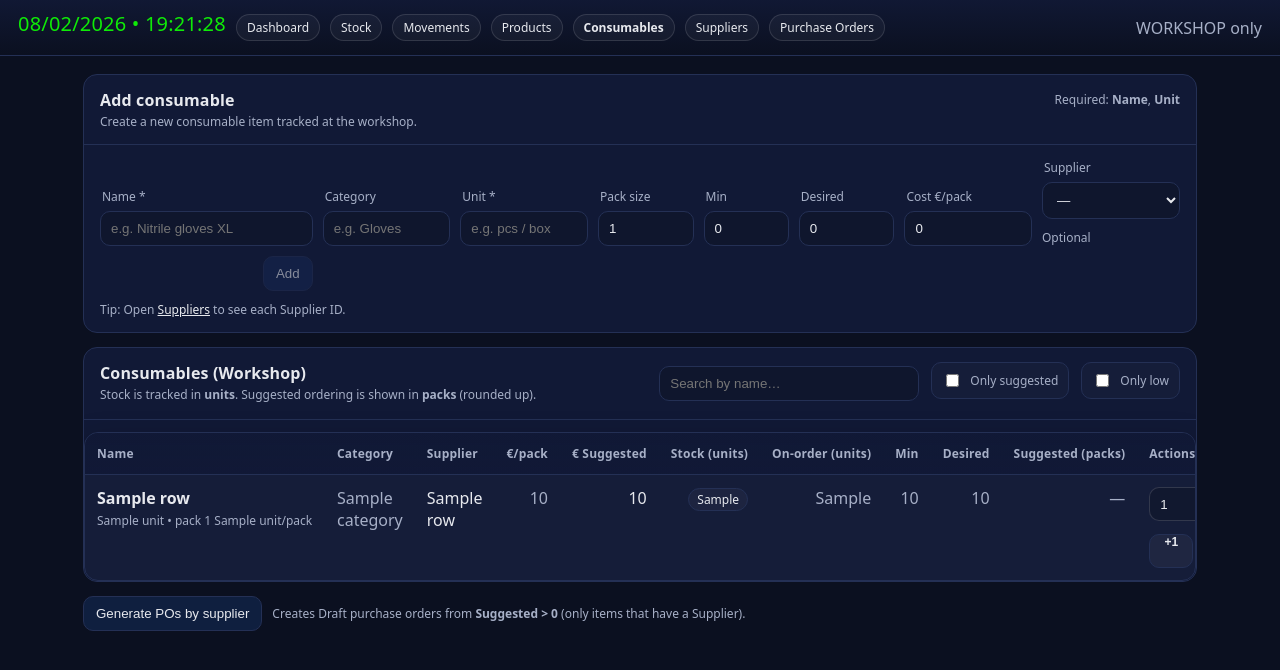
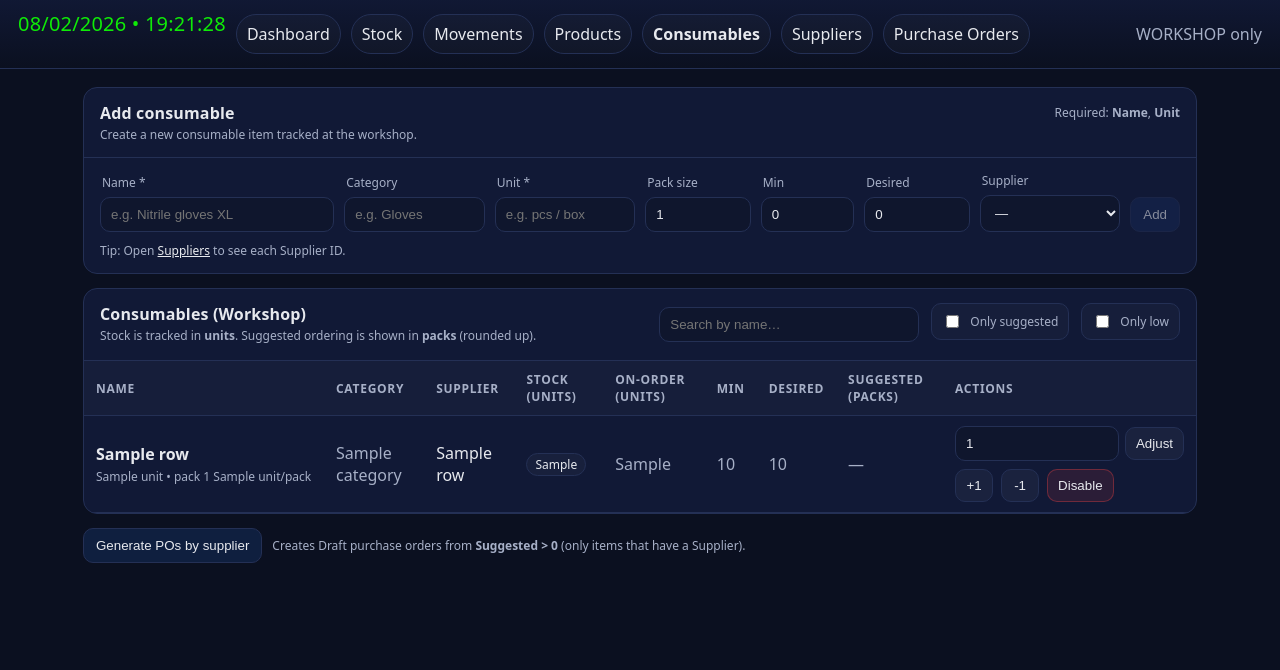
Before and after one commit to cfragoulis-design/Warehouse, a FastAPI app: template app/templates/consumables_list.html in a window 1280 px wide. Shown: the top 670 px of the page. Run offline with FastAPI, Linux system fonts and the light colour scheme; the template is opened without the code that fills it: most values are stand-ins (such as "Sample title", 1, 10 or a date in 2020); parts of the project's set-up code (start-up, migrations or seed data) failed here and were passed over.

Commit message:
Add files via upload

```diff
--- a/app/templates/consumables_list.html
+++ b/app/templates/consumables_list.html
@@ -54,7 +54,7 @@
   .bOk{border-color:rgba(34,197,94,.35);background:rgba(34,197,94,.10);color:#c8f7dd}
   .actions{display:flex;gap:8px;flex-wrap:wrap;align-items:center}
   .mini{display:inline-flex;gap:6px;align-items:center}
-  .mini input{width:82px}
+  .mini input, select{width:100%}
   .btnIcon{width:38px;display:inline-flex;justify-content:center}
   .kpi{display:flex;flex-direction:column;gap:4px}
   .kpi .small{font-size:12px;color:var(--muted)}
@@ -66,89 +66,6 @@
   .empty h3{margin:0 0 6px 0;font-size:15px}
   .empty p{margin:0;color:var(--muted);font-size:13px;line-height:1.4}
   .footer{margin-top:14px;display:flex;gap:10px;align-items:center;flex-wrap:wrap}
-
-/* --- Consumables UI polish --- */
-.tableWrap{
-  margin-top:12px;
-  border:1px solid var(--line);
-  border-radius:14px;
-  overflow:auto;
-  background: rgba(255,255,255,.02);
-  box-shadow: 0 10px 30px rgba(0,0,0,.25);
-}
-table.tbl{width:100%; border-collapse:separate; border-spacing:0; min-width:1180px;}
-table.tbl thead th{
-  position: sticky;
-  top: 0;
-  z-index: 2;
-  background: linear-gradient(180deg, rgba(17,25,54,0.98), rgba(17,25,54,0.92));
-  border-bottom:1px solid var(--line);
-  padding:12px 12px;
-  font-weight:700;
-  font-size:12px;
-  letter-spacing:.2px;
-  text-transform: none;
-  white-space: nowrap;
-}
-table.tbl tbody td{
-  padding:12px 12px;
-  border-bottom:1px solid rgba(36,48,85,.65);
-  vertical-align: top;
-}
-table.tbl tbody tr:last-child td{border-bottom:none;}
-table.tbl tbody tr:hover td{background: rgba(47,124,246,.06);}
-td.num, th.num{text-align:right; font-variant-numeric: tabular-nums;}
-.pill{
-  display:inline-flex; align-items:center; gap:6px;
-  padding:4px 10px; border-radius:999px;
-  border:1px solid rgba(255,255,255,.12);
-  background: rgba(255,255,255,.04);
-  font-size:12px;
-  white-space: nowrap;
-}
-.pill.low{border-color: rgba(245,158,11,.45); background: rgba(245,158,11,.10);}
-.pill.ok{border-color: rgba(34,197,94,.35); background: rgba(34,197,94,.10);}
-.actions{
-  display:flex;
-  flex-wrap: wrap;
-  gap:8px;
-  align-items:center;
-  justify-content:flex-start;
-}
-.actions form{margin:0;}
-.mini{
-  display:flex;
-  gap:8px;
-  align-items:center;
-  flex-wrap: nowrap;
-}
-.mini input[type="number"]{
-  width:84px;
-  height:34px;
-  padding:0 10px;
-  border-radius:10px;
-  border:1px solid rgba(255,255,255,.14);
-  background: rgba(0,0,0,.18);
-  color: var(--text);
-  outline:none;
-}
-.btn2{
-  height:34px;
-  padding:0 12px;
-  border-radius:10px;
-  font-weight:600;
-  font-size:12px;
-  white-space: nowrap;
-}
-.btnIcon{width:44px; padding:0; text-align:center;}
-/* Make numeric columns visually consistent */
-.kpi{font-variant-numeric: tabular-nums; white-space: nowrap;}
-@media (max-width: 980px){
-  .header{flex-wrap: wrap; gap:10px;}
-  .controls{flex-wrap: wrap;}
-  .footer{flex-wrap: wrap; gap:10px;}
-}
-
 </style>
 
 </head>
@@ -207,22 +124,15 @@ td.num, th.num{text-align:right; font-variant-numeric: tabular-nums;}
               <input id="desired_qty" name="desired_qty" type="number" min="0" step="1" value="0" />
             </div>
             <div>
-              <label for="cost_per_pack">Cost €/pack</label>
-              <input id="cost_per_pack" name="cost_per_pack" type="number" min="0" step="0.01" value="0" />
-            </div>
-            <div>
               <label for="supplier_id">Supplier</label>
-              {% if suppliers_list %}
               <select id="supplier_id" name="supplier_id">
                 <option value="">—</option>
-                {% for s in suppliers_list %}
-                  <option value="{{ s.id }}">{{ s.name }}</option>
+                {% for s in suppliers %}
+                  {% if s.is_active %}
+                    <option value="{{ s.id }}">{{ s.name }}</option>
+                  {% endif %}
                 {% endfor %}
               </select>
-              <div class="hint">Optional</div>
-              {% else %}
-              <input id="supplier_id" name="supplier_id" placeholder="Find it in Suppliers" inputmode="numeric" />
-              {% endif %}
             </div>
             <div style="display:flex;justify-content:flex-end">
               <button id="addBtn" class="btn" type="submit">Add</button>
@@ -261,14 +171,12 @@ td.num, th.num{text-align:right; font-variant-numeric: tabular-nums;}
         <p>Add your first consumable above to start tracking workshop supplies and suggested orders.</p>
       </div>
       {% else %}
-      <div class="tableWrap"><table class="tbl">
+      <table>
         <thead>
           <tr>
             <th style="min-width:240px">Name</th>
             <th>Category</th>
             <th>Supplier</th>
-            <th>€/pack</th>
-            <th>€ Suggested</th>
             <th>Stock (units)</th>
             <th>On‑order (units)</th>
             <th>Min</th>
@@ -295,8 +203,6 @@ td.num, th.num{text-align:right; font-variant-numeric: tabular-nums;}
             </td>
             <td class="muted">{{ r.category }}</td>
             <td>{{ r.supplier_name }}</td>
-            <td class="num muted">{% if r.cost_per_pack and r.cost_per_pack > 0 %}{{ r.cost_per_pack }}{% else %}—{% endif %}</td>
-            <td class="num">{% if r.suggested_cost and r.suggested_cost > 0 %}{{ r.suggested_cost }}{% else %}<span class="muted">—</span>{% endif %}</td>
             <td class="num">
               {% if is_low %}
                 <span class="badge bDanger">LOW</span>
@@ -338,7 +244,7 @@ td.num, th.num{text-align:right; font-variant-numeric: tabular-nums;}
           </tr>
           {% endfor %}
         </tbody>
-      </table></div>
+      </table>
       {% endif %}
     </div>
 
```
